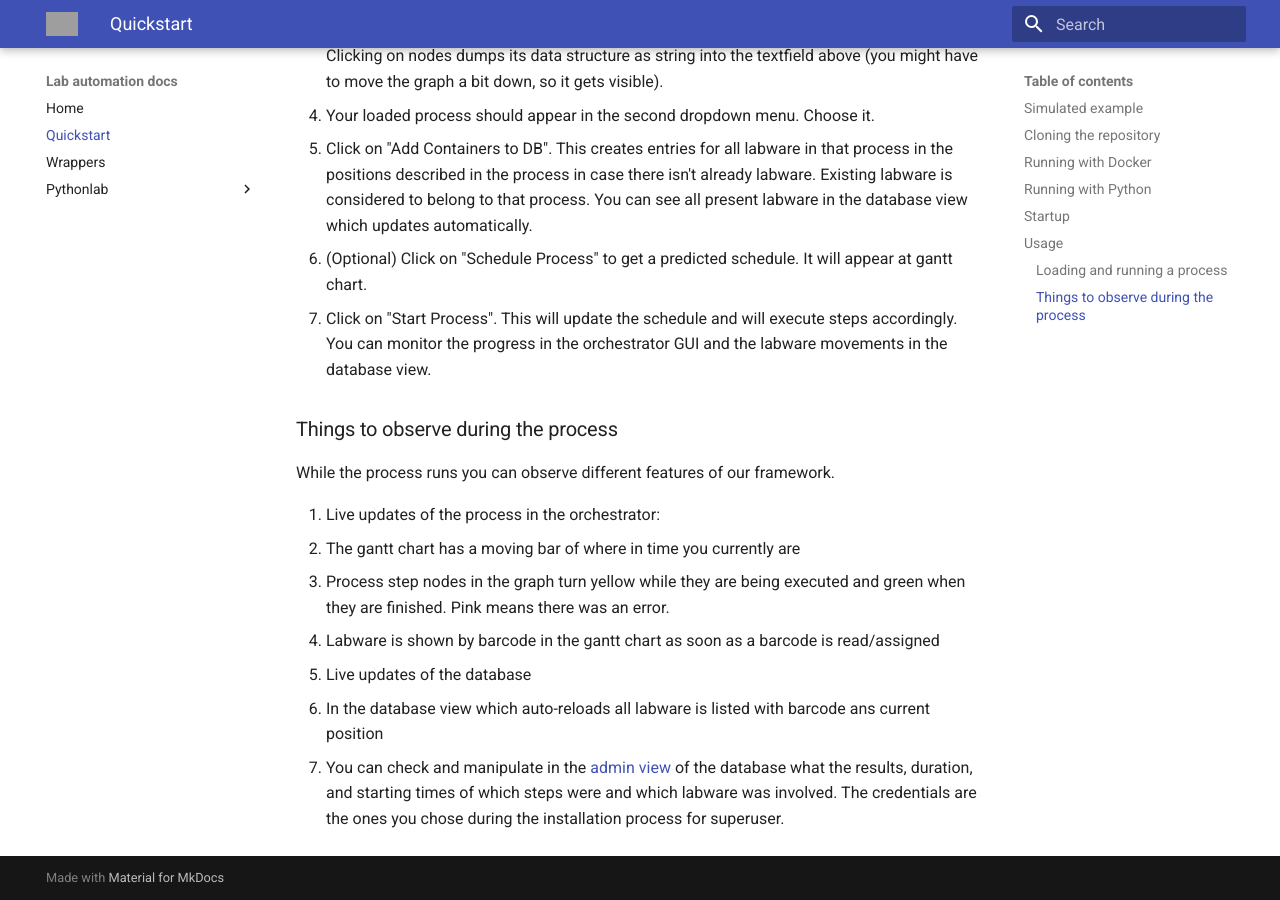
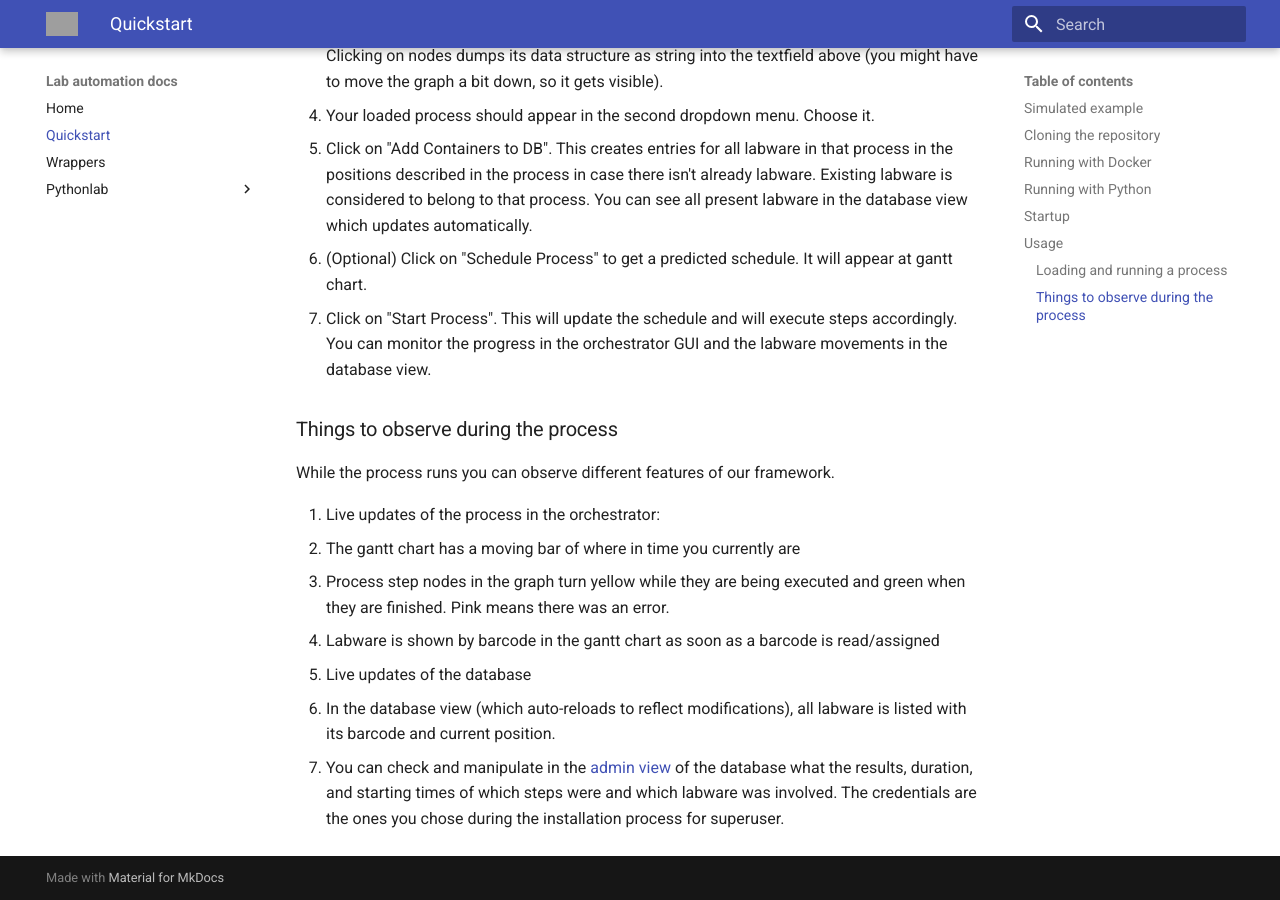
Before and after one commit to OSLA-project/python-lab-automation-tutorial, an MkDocs documentation site: the page built from docs/quickstart.md, in a window 1280 px wide and 900 px high, scrolled down 3499 px. Built offline with MkDocs 1.6.1 and Material for MkDocs 9.7.7, drawn with Linux system fonts in a browser that asks for light colours; grey boxes are pictures that could not be loaded.

Commit message:
Update docs/quickstart.md
Co-authored-by: Alexander Hadjiivanov <43831101+cantordust@users.noreply.github.com>

```diff
--- a/docs/quickstart.md
+++ b/docs/quickstart.md
@@ -137,5 +137,5 @@ While the process runs you can observe different features of our framework.
    2. Process step nodes in the graph turn yellow while they are being executed and green when they are finished. Pink means there was an error.
    3. Labware is shown by barcode in the gantt chart as soon as a barcode is read/assigned
 2. Live updates of the database
-   1. In the database view which auto-reloads all labware is listed with barcode ans current position
+   1. In the database view (which auto-reloads to reflect modifications), all labware is listed with its barcode and current position.
    2. You can check and manipulate in the [admin view](http://127.0.0.1:8000/admin/) of the database what the results, duration, and starting times of which steps were and which labware was involved. The credentials are the ones you chose during the installation process for superuser.
```
